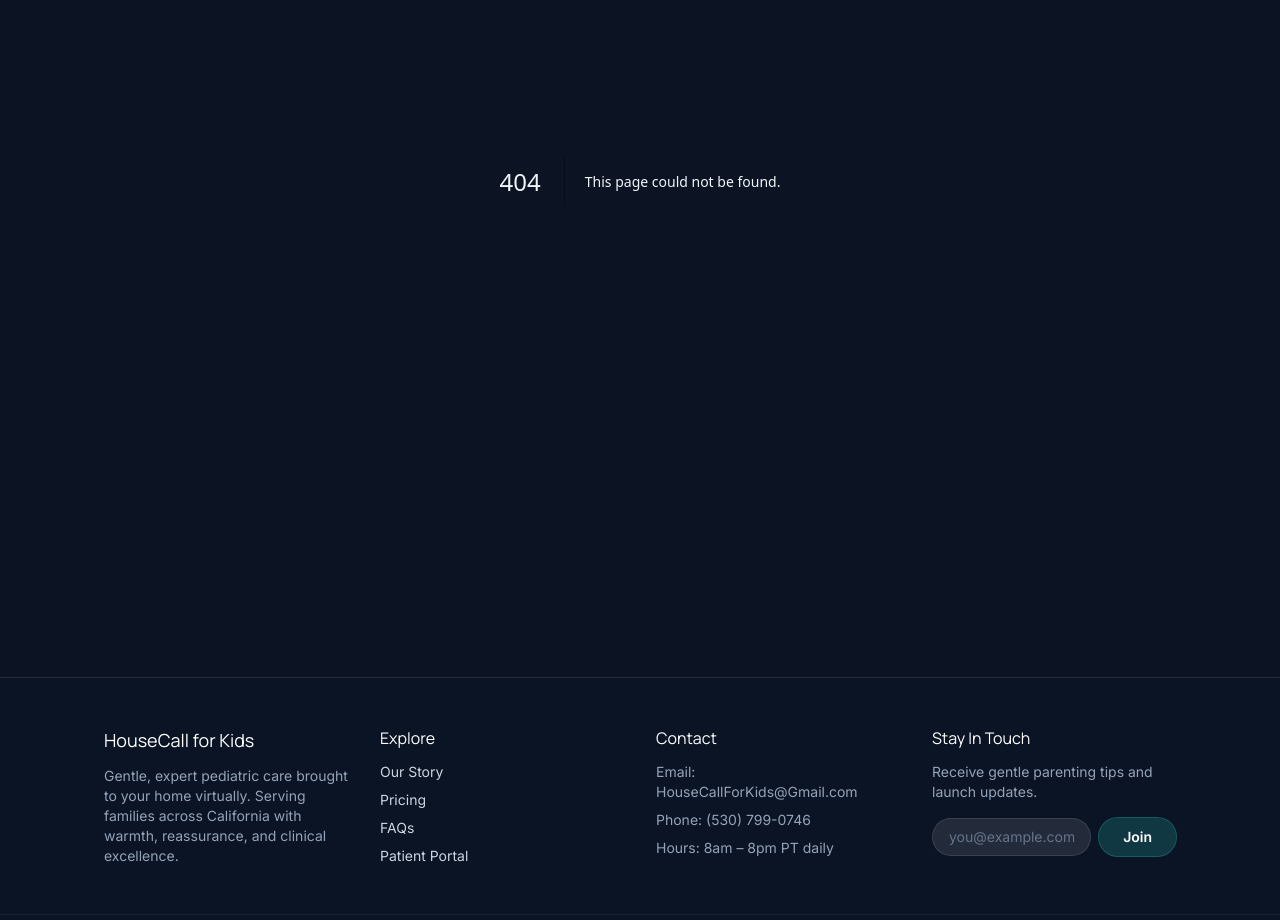
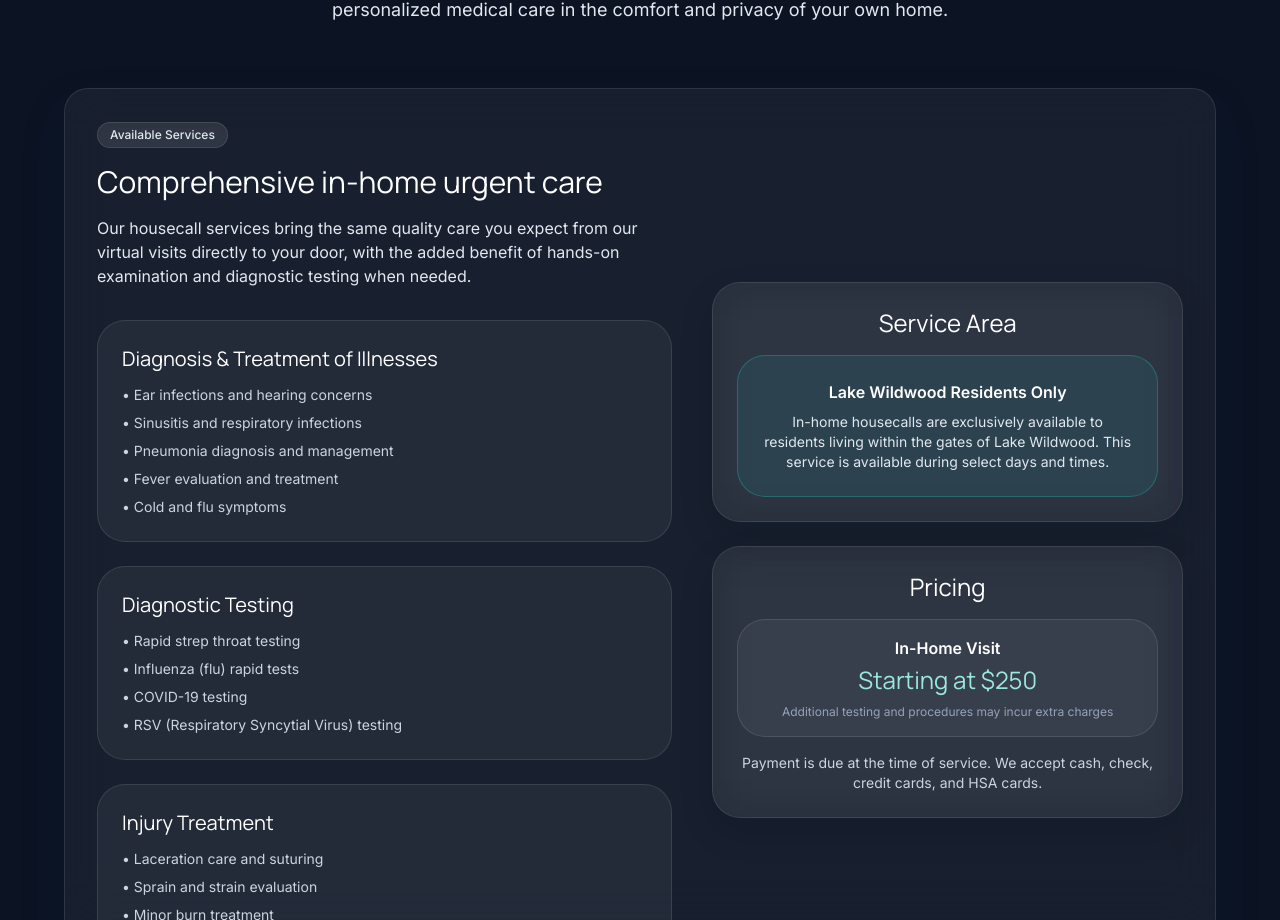
Before and after one commit to DrewNash65/HouseCallForKidsWebsite, a Next.js app: page /housecalls-lww in a window 1280 px wide. Before the commit this address had no page. Shown: the part 380-1300 px from the top of the page. Built offline with nearby package versions, Linux system fonts and the light colour scheme.

Commit message:
Add Lake Wildwood in-home housecalls page with services, pricing, and scheduling info

```diff
--- /dev/null
+++ b/app/housecalls-lww/page.tsx
@@ -0,0 +1,157 @@
+export default function HousecallsLWWPage() {
+  return (
+    <div className="px-6 pb-24 pt-16 lg:px-10">
+      <section className="mx-auto max-w-5xl text-center">
+        <span className="badge-pill">In-Home Care</span>
+        <h1 className="mt-6 font-heading text-4xl text-white sm:text-5xl">
+          Housecalls in Lake Wildwood
+        </h1>
+        <p className="mt-6 text-lg text-slate-200">
+          Traditional in-home urgent care visits available exclusively for residents within the gates of Lake Wildwood.
+          Experience personalized medical care in the comfort and privacy of your own home.
+        </p>
+      </section>
+
+      <section className="mx-auto mt-16 max-w-6xl">
+        <div className="grid gap-10 rounded-3xl border border-white/10 bg-white/5 p-8 shadow-gentle backdrop-blur-xl lg:grid-cols-[1.1fr,0.9fr] lg:items-center">
+          <div>
+            <span className="badge-pill">Available Services</span>
+            <h2 className="mt-4 font-heading text-3xl text-white">Comprehensive in-home urgent care</h2>
+            <p className="mt-4 text-base text-slate-200">
+              Our housecall services bring the same quality care you expect from our virtual visits directly to your door,
+              with the added benefit of hands-on examination and diagnostic testing when needed.
+            </p>
+
+            <div className="mt-8 space-y-6">
+              <div className="rounded-2xl border border-white/10 bg-white/5 p-6">
+                <h3 className="font-heading text-xl text-white mb-3">Diagnosis & Treatment of Illnesses</h3>
+                <ul className="text-sm text-slate-300 space-y-2">
+                  <li>• Ear infections and hearing concerns</li>
+                  <li>• Sinusitis and respiratory infections</li>
+                  <li>• Pneumonia diagnosis and management</li>
+                  <li>• Fever evaluation and treatment</li>
+                  <li>• Cold and flu symptoms</li>
+                </ul>
+              </div>
+
+              <div className="rounded-2xl border border-white/10 bg-white/5 p-6">
+                <h3 className="font-heading text-xl text-white mb-3">Diagnostic Testing</h3>
+                <ul className="text-sm text-slate-300 space-y-2">
+                  <li>• Rapid strep throat testing</li>
+                  <li>• Influenza (flu) rapid tests</li>
+                  <li>• COVID-19 testing</li>
+                  <li>• RSV (Respiratory Syncytial Virus) testing</li>
+                </ul>
+              </div>
+
+              <div className="rounded-2xl border border-white/10 bg-white/5 p-6">
+                <h3 className="font-heading text-xl text-white mb-3">Injury Treatment</h3>
+                <ul className="text-sm text-slate-300 space-y-2">
+                  <li>• Laceration care and suturing</li>
+                  <li>• Sprain and strain evaluation</li>
+                  <li>• Minor burn treatment</li>
+                  <li>• Wound care and dressing</li>
+                </ul>
+              </div>
+            </div>
+          </div>
+
+          <div className="space-y-6">
+            <div className="glass-card p-6 text-center">
+              <h3 className="font-heading text-2xl text-white mb-4">Service Area</h3>
+              <div className="rounded-2xl border border-brand-base/30 bg-brand-base/10 p-6">
+                <p className="font-semibold text-white mb-2">Lake Wildwood Residents Only</p>
+                <p className="text-sm text-slate-200">
+                  In-home housecalls are exclusively available to residents living within the gates of Lake Wildwood.
+                  This service is available during select days and times.
+                </p>
+              </div>
+            </div>
+
+            <div className="glass-card p-6 text-center">
+              <h3 className="font-heading text-2xl text-white mb-4">Pricing</h3>
+              <div className="space-y-4">
+                <div className="rounded-2xl border border-white/10 bg-white/5 p-4">
+                  <p className="font-semibold text-white">In-Home Visit</p>
+                  <p className="text-2xl font-heading text-brand-light mt-1">Starting at $250</p>
+                  <p className="text-xs text-slate-400 mt-2">Additional testing and procedures may incur extra charges</p>
+                </div>
+                <p className="text-sm text-slate-300">
+                  Payment is due at the time of service. We accept cash, check, credit cards, and HSA cards.
+                </p>
+              </div>
+            </div>
+          </div>
+        </div>
+      </section>
+
+      <section className="mx-auto mt-20 max-w-4xl">
+        <div className="rounded-3xl border border-white/10 bg-white/5 p-8 shadow-gentle backdrop-blur-xl">
+          <h2 className="font-heading text-3xl text-white text-center mb-6">Schedule Your Housecall</h2>
+
+          <div className="grid gap-6 md:grid-cols-2">
+            <div className="rounded-2xl border border-white/10 bg-white/5 p-6 text-center">
+              <h3 className="font-heading text-xl text-white mb-3">Email Request</h3>
+              <p className="text-sm text-slate-300 mb-4">
+                Send us a message with your preferred appointment time and brief description of your needs.
+              </p>
+              <a
+                href="mailto:HouseCallForKids@gmail.com?subject=Lake Wildwood Housecall Request"
+                className="btn-pill-primary inline-flex"
+              >
+                Email Us
+              </a>
+            </div>
+
+            <div className="rounded-2xl border border-white/10 bg-white/5 p-6 text-center">
+              <h3 className="font-heading text-xl text-white mb-3">Patient Portal</h3>
+              <p className="text-sm text-slate-300 mb-4">
+                Log in to your existing patient portal and send a secure message to request a housecall.
+              </p>
+              <a
+                href="/patient-portal"
+                className="btn-pill-secondary inline-flex"
+              >
+                Access Portal
+              </a>
+            </div>
+          </div>
+
+          <div className="mt-8 rounded-2xl border border-brand-base/30 bg-brand-base/10 p-6 text-sm text-slate-200">
+            <p className="font-semibold text-white mb-3">Important Notes</p>
+            <ul className="space-y-2">
+              <li>• Available only to Lake Wildwood residents within the gates</li>
+              <li>• Service offered during select days and times</li>
+              <li>• For medical emergencies, please call 911</li>
+              <li>• We will confirm availability and provide estimated arrival time</li>
+              <li>• All services follow the same HIPAA privacy standards</li>
+            </ul>
+          </div>
+        </div>
+      </section>
+
+      <section className="mx-auto mt-20 max-w-4xl text-center">
+        <div className="rounded-3xl border border-brand-base/30 bg-brand-base/10 p-8 shadow-gentle">
+          <h2 className="font-heading text-3xl text-white">Questions about housecalls?</h2>
+          <p className="mt-4 text-base text-slate-200">
+            Contact us to learn more about our in-home services, availability, or to discuss your specific needs.
+          </p>
+          <div className="mt-6 flex flex-wrap justify-center gap-4">
+            <a
+              href="mailto:HouseCallForKids@gmail.com"
+              className="btn-pill-secondary"
+            >
+              Email Us
+            </a>
+            <a
+              href="tel:530-799-0746"
+              className="btn-pill-primary"
+            >
+              Call (530) 799-0746
+            </a>
+          </div>
+        </div>
+      </section>
+    </div>
+  );
+}
```
